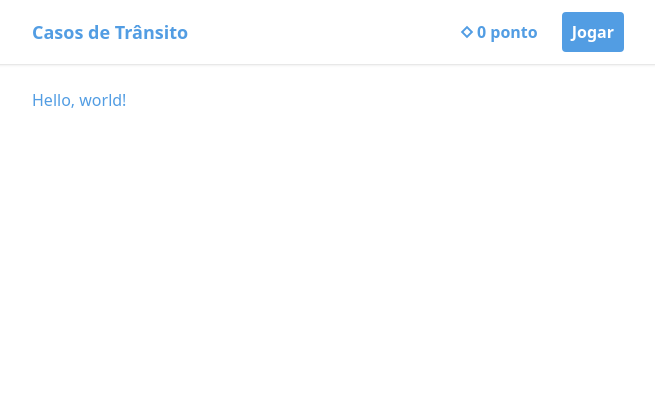
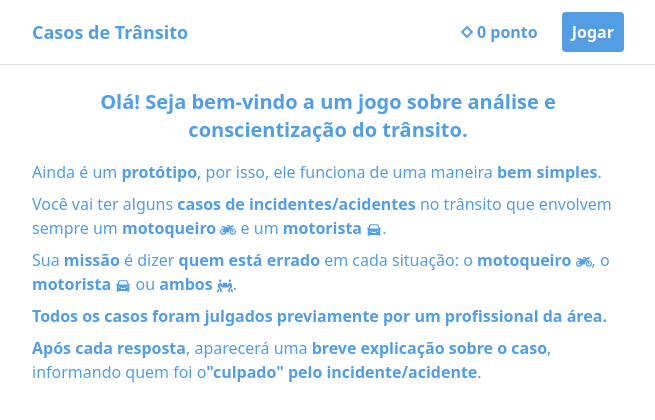
Before and after one commit to victorkauan/traffic-cases, a React (Vite) app: page / in a window 1280 px wide. Shown: the top 420 px of the page, without its empty margins (312-967 px from the left). Built offline with nearby package versions, Linux system fonts and the light colour scheme.

Commit message:
feat: Create and style Home component

```diff
--- a/src/App.tsx
+++ b/src/App.tsx
@@ -1,6 +1,7 @@
 import { BrowserRouter as Router, Routes, Route } from 'react-router-dom';
 import Container from './components/Container';
 import NavigationBar from './components/NavigationBar';
+import Home from './components/Home';
 import Menu from './components/Menu';
 import TrafficCase from './components/TrafficCase';
 import Explanation from './components/Explanation';
@@ -13,7 +14,7 @@ export default function App() {
         <NavigationBar />
         <Container className="text-primary-blue my-6">
           <Routes>
-            <Route path="/" element={<h1>Hello, world!</h1>} />
+            <Route path="/" element={<Home />} />
             <Route path="/jogar">
               <Route index element={<Menu />} />
               <Route path=":id">
--- /dev/null
+++ b/src/components/Home.tsx
@@ -0,0 +1,51 @@
+import { FaMotorcycle, FaPeopleCarry } from 'react-icons/fa';
+import { AiFillCar } from 'react-icons/ai';
+
+export default function Home() {
+  return (
+    <div>
+      <h2 className="font-bold text-center text-xl mb-4">
+        Olá! Seja bem-vindo a um jogo sobre análise e conscientização do
+        trânsito.
+      </h2>
+      <div className="flex flex-col gap-2">
+        <p>
+          Ainda é um <span className="font-bold">protótipo</span>, por isso, ele
+          funciona de uma maneira <span className="font-bold">bem simples</span>
+          .
+        </p>
+        <p>
+          Você vai ter alguns{' '}
+          <span className="font-bold">casos de incidentes/acidentes</span> no
+          trânsito que envolvem sempre um{' '}
+          <span className="font-bold">motoqueiro</span>{' '}
+          <FaMotorcycle className="inline" /> e um{' '}
+          <span className="font-bold">motorista</span>{' '}
+          <AiFillCar className="inline" />.
+        </p>
+        <p>
+          Sua <span className="font-bold">missão</span> é dizer{' '}
+          <span className="font-bold">quem está errado</span> em cada situação:
+          o <span className="font-bold">motoqueiro</span>{' '}
+          <FaMotorcycle className="inline" />, o{' '}
+          <span className="font-bold">motorista</span>{' '}
+          <AiFillCar className="inline" /> ou{' '}
+          <span className="font-bold">ambos</span>{' '}
+          <FaPeopleCarry className="inline" />.
+        </p>
+        <p>
+          <span className="font-bold">
+            Todos os casos foram julgados previamente por um profissional da
+            área.
+          </span>
+        </p>
+        <p>
+          <span className="font-bold">Após cada resposta</span>, aparecerá uma{' '}
+          <span className="font-bold">breve explicação sobre o caso</span>,
+          informando quem foi o
+          <span className="font-bold">"culpado" pelo incidente/acidente</span>.
+        </p>
+      </div>
+    </div>
+  );
+}
```
